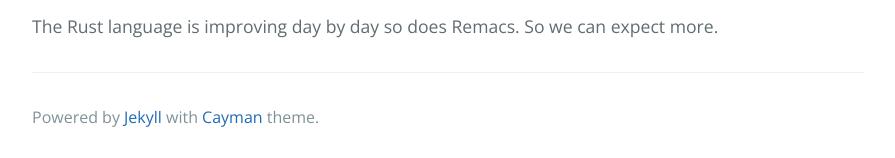
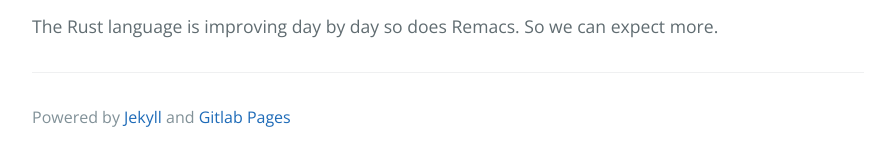
Before and after one commit to shanavas786/shanavas786.github.io, a Jekyll site: the page built from _posts/2017-11-08-remacs-the-journey-so-far.md, in a window 1280 px wide and 900 px high, scrolled down 2737 px. Shown: the part 739-897 px from the top of the window, without its empty margins (192-1087 px from the left). Built offline with Jekyll 4.4.1, drawn with Linux system fonts in a browser that asks for light colours.

Commit message:
Update title, description and footer

```diff
--- a/_config.yml
+++ b/_config.yml
@@ -1,5 +1,5 @@
-title: Technopencil
-description: Turn the coding mode on
+title: Shanavas's Blog
+description: Where codes speak louder
 google_analytics:
 theme: jekyll-theme-cayman
 github_repository: https://github.com/pages-themes/cayman
--- a/_layouts/default.html
+++ b/_layouts/default.html
@@ -27,7 +27,7 @@
         {% if site.github.is_project_page %}
           <span class="site-footer-owner"><a href="{{ site.github.repository_url }}">{{ site.github.repository_name }}</a> is maintained by <a href="{{ site.github.owner_url }}">{{ site.github.owner_name }}</a>.</span>
         {% endif %}
-        <span class="site-footer-credits">This page was generated by <a href="https://pages.github.com">GitHub Pages</a>.</span>
+          <span class="site-footer-credits">Powered by <a href="http://jekyllrb.com/">Jekyll</a> and <a href="https://about.gitlab.com/features/pages/">Gitlab Pages</a></span>
       </footer>
     </section>
 
--- a/_layouts/post.html
+++ b/_layouts/post.html
@@ -28,7 +28,7 @@
         {% if site.github.is_project_page %}
         <span class="site-footer-owner"><a href="{{ site.github.repository_url }}">{{ site.github.repository_name }}</a> is maintained by <a href="{{ site.github.owner_url }}">{{ site.github.owner_name }}</a>.</span>
         {% endif %}
-        <span class="site-footer-credits">Powered by <a href="http://jekyllrb.com/">Jekyll</a> with <a href="https://github.com/pages-themes/cayman/">Cayman</a> theme.</span>
+        <span class="site-footer-credits">Powered by <a href="http://jekyllrb.com/">Jekyll</a> and <a href="https://about.gitlab.com/features/pages/">Gitlab Pages</a></span>
       </footer>
     </section>
 
```
